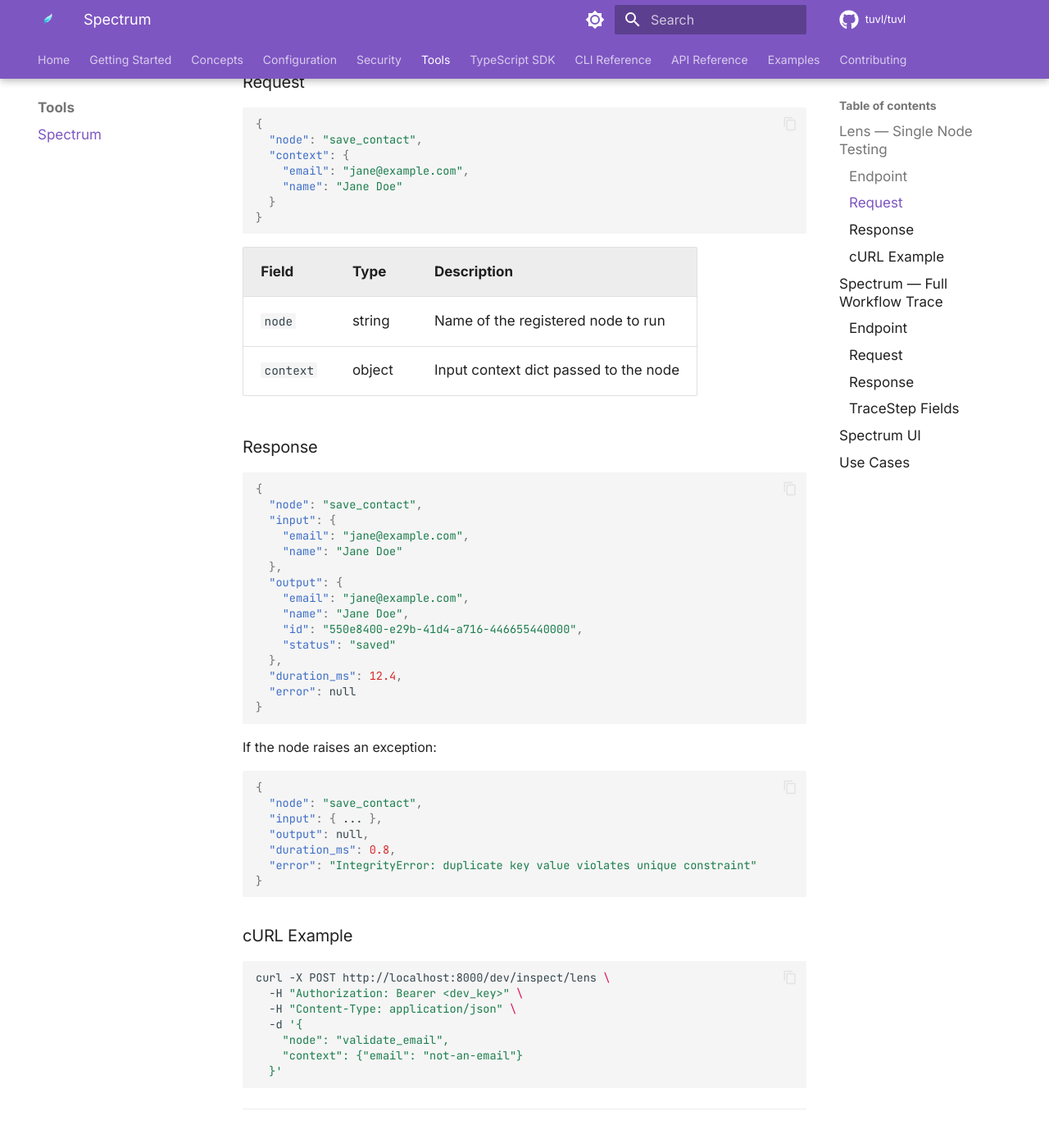
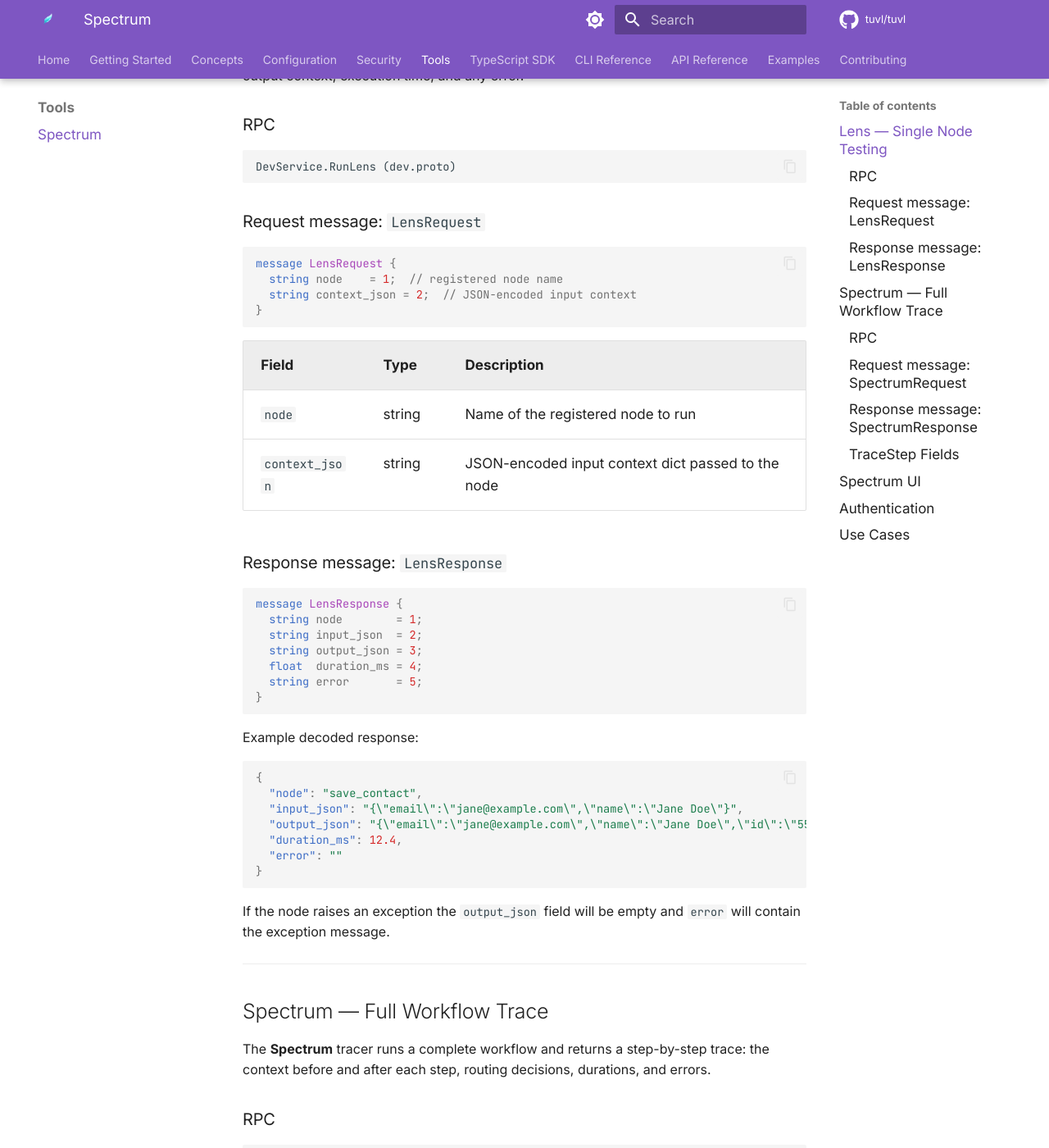
Before and after one commit to tuvl-io/docs, an MkDocs documentation site: the page built from docs/tools/spectrum.md, in a window 1280 px wide and 1400 px high, scrolled down 579 px. Shown: the whole window at 82% size. Built offline with MkDocs 1.6.1 and Material for MkDocs 9.7.7, drawn with Linux system fonts in a browser that asks for light colours; comment, search, counter and statistics services are not loaded; some of the changed text lies outside the part shown.

````diff
--- a/docs/tools/spectrum.md
+++ b/docs/tools/spectrum.md
@@ -3,7 +3,14 @@
 Spectrum is tuvl's built-in debugging and observability tool. It lets you test nodes in
 isolation or trace a complete workflow execution, capturing the context at every step.
 
-Spectrum is only available in **dev mode** (`tuvl dev`). All endpoints are under `/dev/inspect/`.
+Spectrum is only available in **dev mode** (`TUVL_DEV_MODE=true`). All operations are
+exposed as **gRPC-Web RPCs** on `DevService` (defined in `dev.proto`) and are accessible
+through the tuvl dev console UI at `/insight`.
+
+!!! note "Transport"
+    Spectrum and Lens moved from REST (`/dev/inspect/...`) to gRPC-Web in the current
+    release. The dev console communicates via `@protobuf-ts/grpcweb-transport`. Raw HTTP
+    access using cURL requires a gRPC-Web capable proxy or the `grpcurl` tool.
 
 ---
 
@@ -12,72 +19,52 @@ Spectrum is only available in **dev mode** (`tuvl dev`). All endpoints are under
 The **Lens** probe runs a single registered node against a given input context and returns
 the output context, execution time, and any error.
 
-### Endpoint
+### RPC
 
-```http
-POST /dev/inspect/lens
+```
+DevService.RunLens (dev.proto)
 ```
 
-### Request
+### Request message: `LensRequest`
 
-```json
-{
-  "node": "save_contact",
-  "context": {
-    "email": "jane@example.com",
-    "name": "Jane Doe"
-  }
+```proto
+message LensRequest {
+  string node    = 1;  // registered node name
+  string context_json = 2;  // JSON-encoded input context
 }
 ```
 
 | Field | Type | Description |
 |-------|------|-------------|
 | `node` | string | Name of the registered node to run |
-| `context` | object | Input context dict passed to the node |
+| `context_json` | string | JSON-encoded input context dict passed to the node |
 
-### Response
+### Response message: `LensResponse`
+
+```proto
+message LensResponse {
+  string node        = 1;
+  string input_json  = 2;
+  string output_json = 3;
+  float  duration_ms = 4;
+  string error       = 5;
+}
+```
+
+Example decoded response:
 
 ```json
 {
   "node": "save_contact",
-  "input": {
-    "email": "jane@example.com",
-    "name": "Jane Doe"
-  },
-  "output": {
-    "email": "jane@example.com",
-    "name": "Jane Doe",
-    "id": "550e8400-e29b-41d4-a716-446655440000",
-    "status": "saved"
-  },
+  "input_json": "{\"email\":\"jane@example.com\",\"name\":\"Jane Doe\"}",
+  "output_json": "{\"email\":\"jane@example.com\",\"name\":\"Jane Doe\",\"id\":\"550e8400-...\",\"status\":\"saved\"}",
   "duration_ms": 12.4,
-  "error": null
+  "error": ""
 }
 ```
 
-If the node raises an exception:
-
-```json
-{
-  "node": "save_contact",
-  "input": { ... },
-  "output": null,
-  "duration_ms": 0.8,
-  "error": "IntegrityError: duplicate key value violates unique constraint"
-}
-```
-
-### cURL Example
-
-```bash
-curl -X POST http://localhost:8000/dev/inspect/lens \
-  -H "Authorization: Bearer <dev_key>" \
-  -H "Content-Type: application/json" \
-  -d '{
-    "node": "validate_email",
-    "context": {"email": "not-an-email"}
-  }'
-```
+If the node raises an exception the `output_json` field will be empty and `error` will
+contain the exception message.
 
 ---
 
@@ -86,31 +73,29 @@ curl -X POST http://localhost:8000/dev/inspect/lens \
 The **Spectrum** tracer runs a complete workflow and returns a step-by-step trace: the
 context before and after each step, routing decisions, durations, and errors.
 
-### Endpoint
+### RPC
 
-```http
-POST /dev/inspect/spectrum
+```
+DevService.RunSpectrum (dev.proto)
 ```
 
-### Request
+### Request message: `SpectrumRequest`
 
-```json
-{
-  "workflow": "candidate_onboarding",
-  "context": {
-    "email": "jane@example.com",
-    "name": "Jane Doe",
-    "experience_years": 5
-  }
+```proto
+message SpectrumRequest {
+  string workflow     = 1;  // metadata.name from the workflow YAML
+  string context_json = 2;  // JSON-encoded initial context
 }
 ```
 
 | Field | Type | Description |
 |-------|------|-------------|
 | `workflow` | string | Name of the workflow (matches `metadata.name` in YAML) |
-| `context` | object | Initial context dict for the workflow |
+| `context_json` | string | JSON-encoded initial context dict |
 
-### Response
+### Response message: `SpectrumResponse`
+
+The response includes a full trace with per-step snapshots:
 
 ```json
 {
@@ -139,23 +124,13 @@ POST /dev/inspect/spectrum
       "step_id": "ai_vetting",
       "kind": "agent",
       "runner": null,
-      "input_context": { ... },
+      "input_context": { "...": "..." },
       "output_context": {
         "priority": "senior",
         "_route": "fast_track"
       },
       "route_taken": "fast_track",
       "duration_ms": 312.7,
-      "error": null
-    },
-    {
-      "step_id": "fast_track",
-      "kind": "functional",
-      "runner": "send_fast_track_email",
-      "input_context": { ... },
-      "output_context": { ... },
-      "route_taken": null,
-      "duration_ms": 15.2,
       "error": null
     }
   ],
@@ -194,6 +170,22 @@ The **Spectrum** page in the tuvl UI provides a visual representation of the tra
 - Traces can be triggered interactively with custom input contexts
 
 Navigate to **Spectrum** in the sidebar to open the Spectrum view.
+
+---
+
+## Authentication
+
+All `DevService` RPCs require the dev API key passed as gRPC metadata:
+
+```
+x-dev-key: <TUVL_DEV_API_KEY>
+```
+
+The key is set in your project's `.env` file:
+
+```env
+TUVL_DEV_API_KEY=your-secret-key
+```
 
 ---
 
````
Also changed, not shown: other parts of docs/tools/spectrum.md (+2 -1 lines), docs/concepts/architecture.md (+37 -1 lines), docs/contributing.md (+39 -17 lines), docs/sdk/overview.md (+9 -1 lines).
